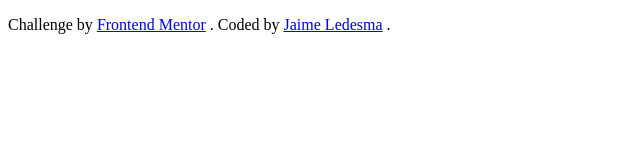
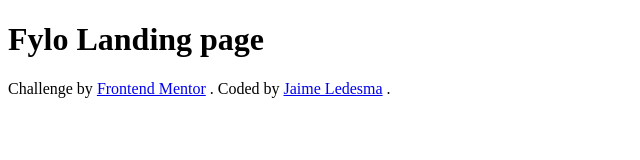
Before and after one commit to jledesma44/fylo-landing-page, a plain HTML site: page index.html in a window 1280 px wide. Shown: the whole page, without its empty margins (0-640 px from the left). Drawn offline with Linux system fonts and the light colour scheme.

Commit message:
Added title to starter html file

```diff
--- a/index.html
+++ b/index.html
@@ -15,6 +15,7 @@
     <title>Fylo Landing Page</title>
   </head>
   <body>
+    <h1>Fylo Landing page</h1>
     <footer>
       <p class="attribution">
         Challenge by
```
